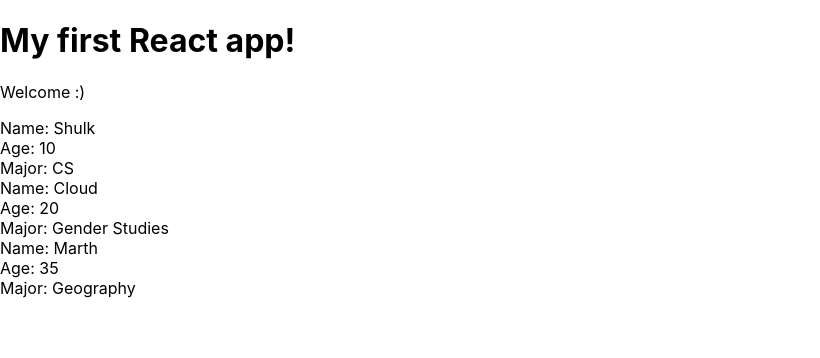
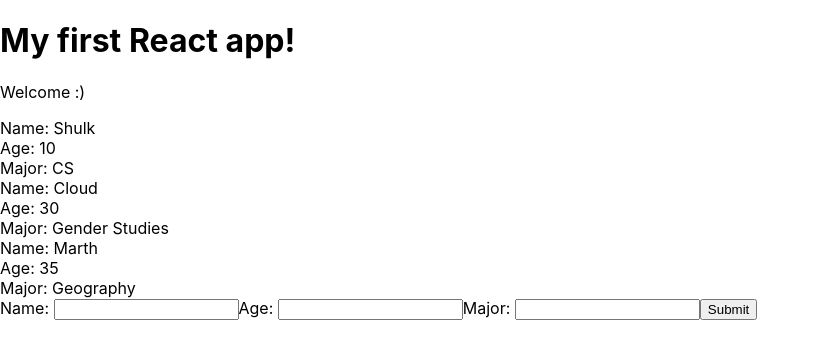
Before and after one commit to jcbib/react-lessons, a React (Create React App) app in the folder my-app/: page / in a window 1280 px wide. Shown: the top 358 px of the page, without its empty margins (0-820 px from the left). Built offline with nearby package versions, Linux system fonts and the light colour scheme.

Commit message:
Learned how to pass functions down as props and propagate up to parent component

```diff
--- /dev/null
+++ b/my-app/src/AddDummy.js
@@ -0,0 +1,41 @@
+import React, {Component} from 'react'
+
+class AddDummy extends Component {
+    state = {
+        name: null,
+        age: null,
+        major: null
+    }
+
+    handleChange = (e) => {
+        this.setState({
+            [e.target.id]: e.target.value // Think that this is like ninja['name'] getting index
+        })
+    }
+
+    handleSubmit = (e) => {
+        e.preventDefault();
+        this.props.addDummy(this.state);
+    }
+
+    render() {
+        return(
+            <div>
+                <form onSubmit={this.handleSubmit}>
+                    <label htmlFor="name">Name: </label>
+                    <input type="text" id="name" onChange={this.handleChange}/>
+
+                    <label htmlFor="age">Age: </label>
+                    <input type="text" id="age" onChange={this.handleChange}/>
+
+                    <label htmlFor="major">Major: </label>
+                    <input type="text" id="major" onChange={this.handleChange}/>
+
+                    <button>Submit</button>
+                </form>
+            </div>
+        )
+    }
+}
+
+export default AddDummy;
--- a/my-app/src/App.js
+++ b/my-app/src/App.js
@@ -1,15 +1,26 @@
 import React, { Component } from 'react';
 import Dummies from './Dummy';
+import AddDummy from './AddDummy';
 
 
 class App extends Component {
   state = {
     dummies: [
       {name: 'Shulk', age: 10, major: 'CS', id: 1},
-      {name: 'Cloud', age: 20, major: 'Gender Studies', id: 2},
+      {name: 'Cloud', age: 30, major: 'Gender Studies', id: 2},
       {name: 'Marth', age: 35, major: 'Geography', id: 3},
     ]
   }
+
+  addDummy = (dummy) => {
+    dummy.id = Math.random();
+    let dummies = [...this.state.dummies, dummy]; //Spread operator (...) takes the above array and spreads them out into their individual objects and putting it into new array
+    this.setState({
+      //dummies: this.dummies.push(dummy); // Can't do this, already altering state
+      dummies: dummies
+    })
+  }
+
   render() {
     return (
       // Nesting components is as simple as making it an HTML Tag, see 'Dummy' below
@@ -17,6 +28,7 @@
         <h1> My first React app! </h1>
         <p>Welcome :)</p>
         <Dummies dummies={this.state.dummies}/>
+        <AddDummy addDummy={this.addDummy}/>
       </div>
     )
   }
```
